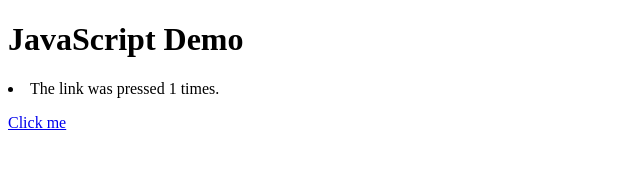
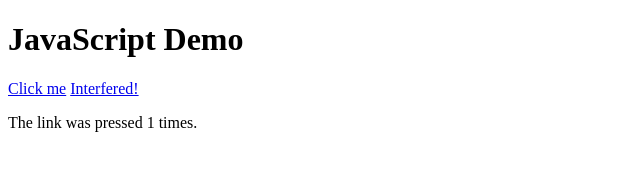
Before and after one commit to TTh3/sp2_inft1016_Week10, a plain HTML site: page index.html in a window 1280 px wide. Both pictures are taken after a click on the link "Click me". Shown: the whole page, without its empty margins (0-640 px from the left). Drawn offline with Linux system fonts and the light colour scheme.

Commit message:
Task 4 Done!

```diff
--- a/index.html
+++ b/index.html
@@ -3,16 +3,32 @@
   <head>
     <meta charset="UTF-8" />
     <meta name="viewport" content="width=device-width, initial-scale=1.0" />
-    <title>Document</title>
+    <title>Week 10</title>
+
+    <!-- The script is moved up here to run before DOM execution -->
+    <script>
+        // by default counter is 0
+        counter = 0;
+
+        function countClicks() {
+            // counter adds 1 everytime countClicks() is ran
+            counter = counter + 1;
+            var output = 'The link was pressed ' + counter + ' times.';
+            var element = document.getElementById('boxy');
+            element.innerHTML = output;
+        }
+    </script>
+
   </head>
   <body>
+    <!-- Week 10 Javascript Demo - 4th Task Done! -->
     <h1>JavaScript Demo</h1>
-    <p id="box"></p>
-    <a href="#" onclick="alert('Hey!');">Click me</a>
+    <a href="#" onclick="countClicks();">Click me</a>
+    <a href="#" id="mylink" onclick="document.getElementById('boxy').innerHTML = 'Interfered'">Interfered!</a>
+    <p id="boxy"></p>
 
-    <!-- 3rd Task Done! -->
-    <script>
+    <!-- <script>
         document.getElementById('box').innerHTML = '<li>The link was pressed 1 times.</li>';
-    </script>
+    </script> -->
   </body>
 </html>
```
